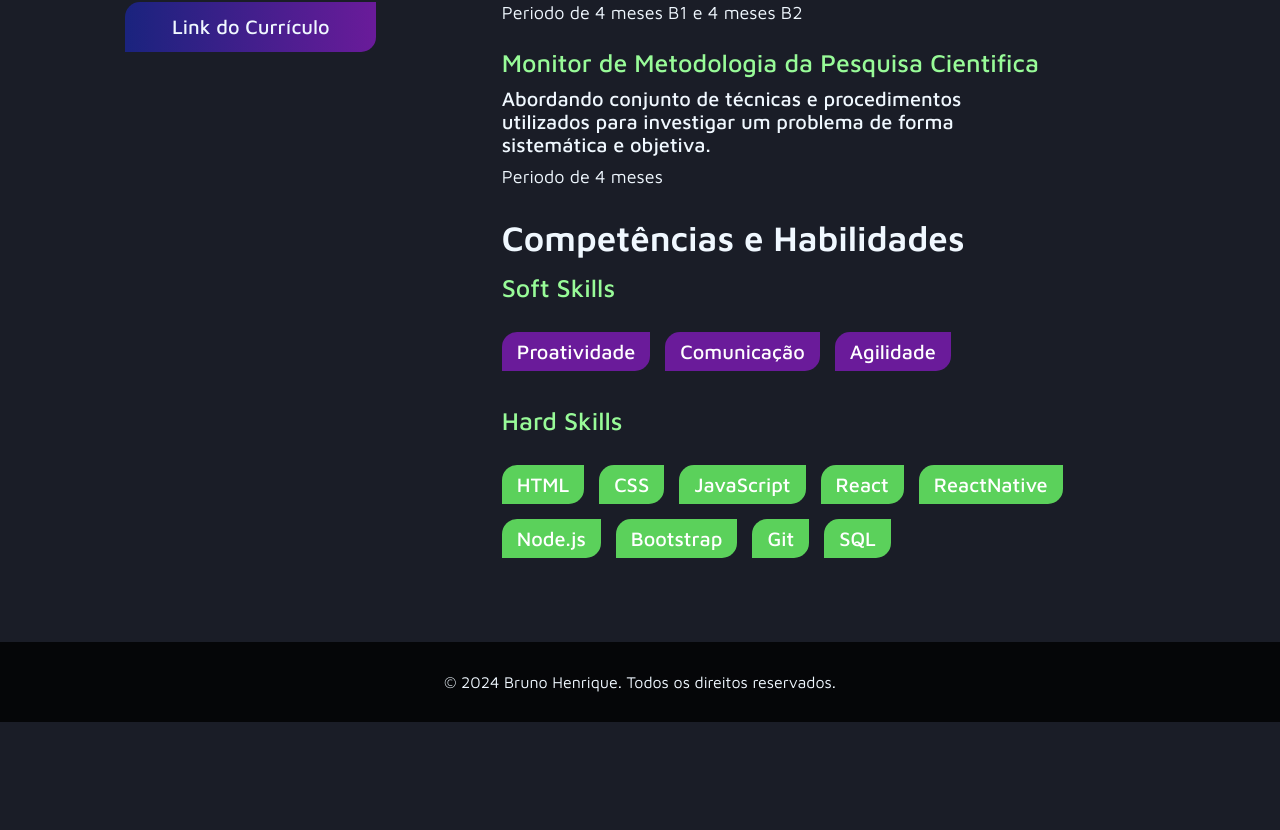
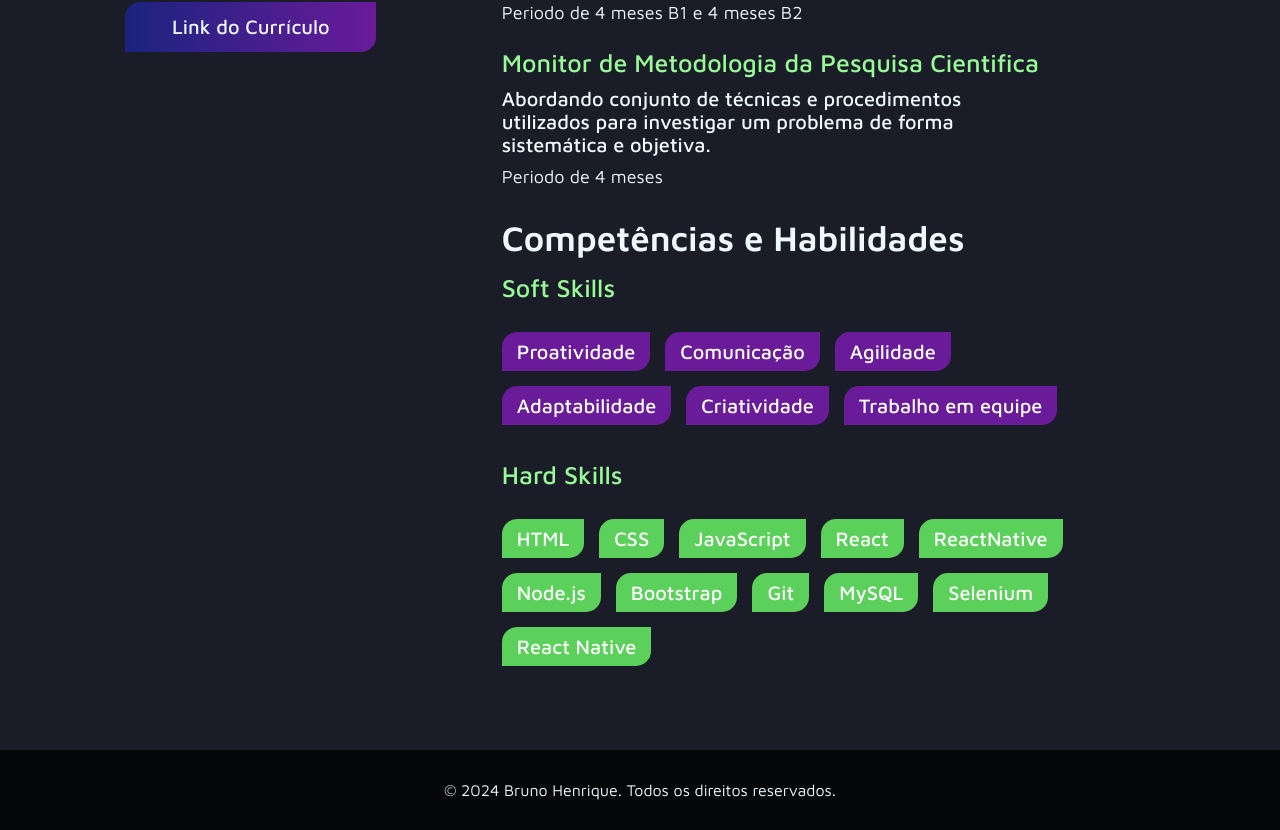
Before and after one commit to hbruunno/Portifolio, a React (Vite) app: page /curriculo in a window 1280 px wide. Shown: the part 679-1509 px from the top of the page. Before the commit the page ends 1401 px from the top, so only its background shows below. Built offline with nearby package versions, Linux system fonts and the light colour scheme.

Commit message:
adicionando habilidades soft e hard skills

```diff
--- a/src/curriculo/Curriculo.jsx
+++ b/src/curriculo/Curriculo.jsx
@@ -4,7 +4,12 @@ export default function Curriculo() {
   const softs = [
     {id: 1, nome: 'Proatividade'},
     {id: 2, nome: 'Comunicação'},
-    {id: 3, nome: 'Agilidade'}
+    {id: 3, nome: 'Agilidade'},
+    {id: 4, nome: 'Adaptabilidade'},
+    {id: 5, nome: 'Criatividade'},
+    {id: 6, nome: 'Trabalho em equipe'},
+
+
   ]
 
   const hards = [
@@ -16,7 +21,10 @@ export default function Curriculo() {
     {id: 6, nome: 'Node.js'},
     {id: 7, nome: 'Bootstrap'},
     {id: 8, nome: 'Git'},
-    {id: 9, nome: 'SQL'}
+    {id: 9, nome: 'MySQL'},
+    {id: 10, nome: 'Selenium'},
+    {id: 11, nome: 'React Native'},
+
   ]
 
 
```
